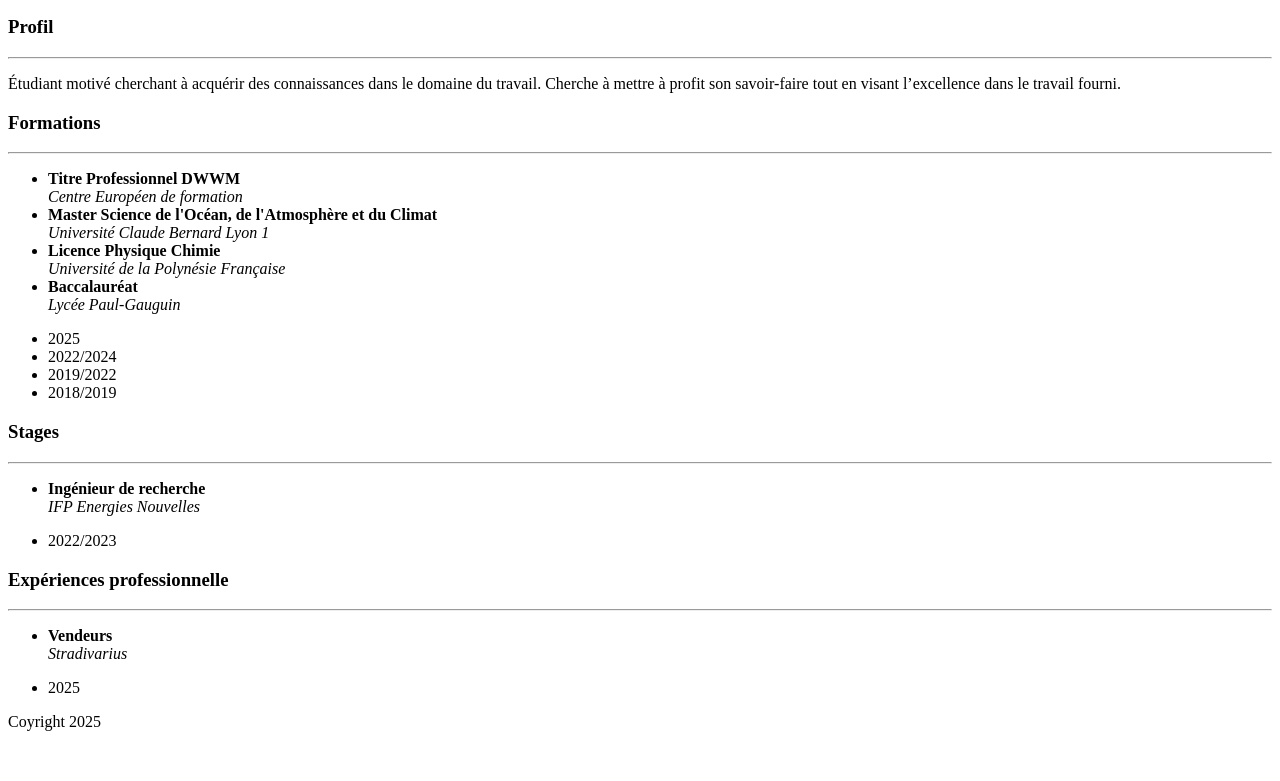
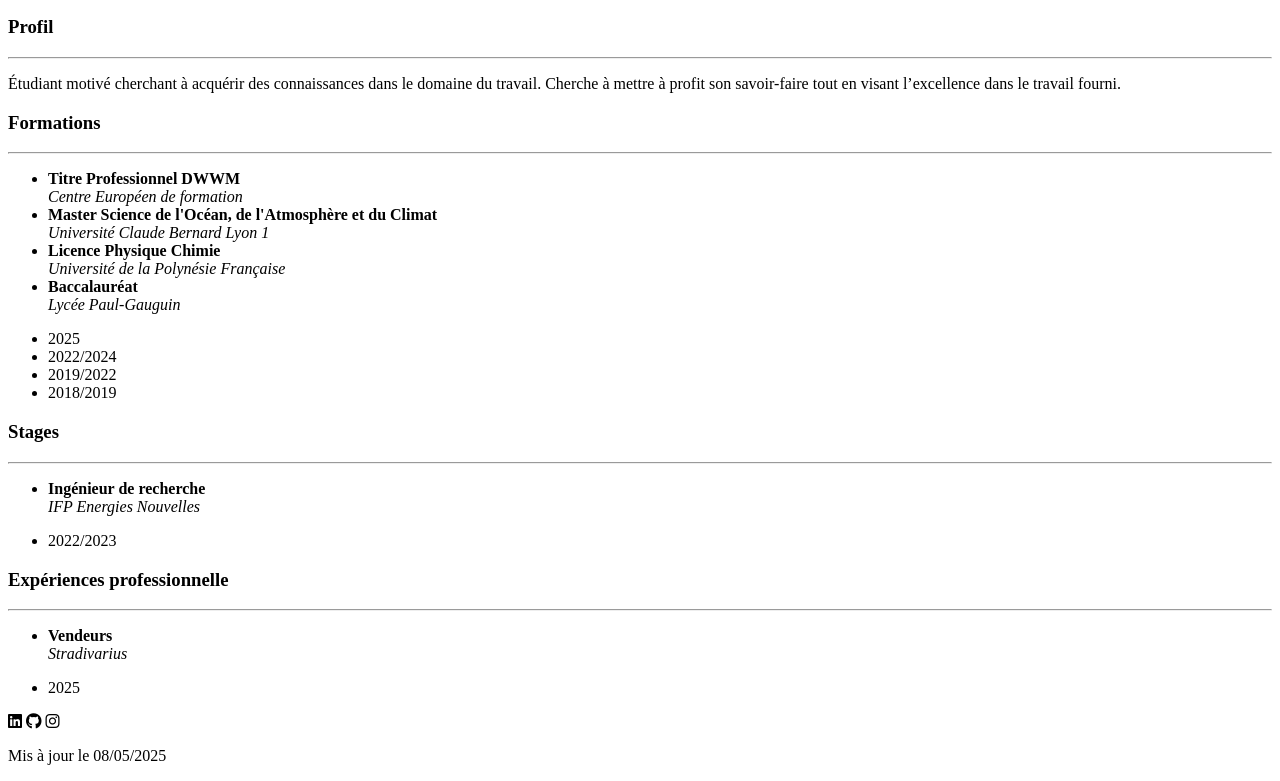
Before and after one commit to DylanPEUA/CV-Online, a plain HTML site: page index.html in a window 1280 px wide. Shown: the part 704-1485 px from the top of the page. Before the commit the page ends 1443 px from the top, so only its background shows below. Drawn offline with Linux system fonts and the light colour scheme.

Commit message:
Add CV footer HTML

```diff
--- a/index.html
+++ b/index.html
@@ -162,7 +162,10 @@
     </main>
 
     <footer>
-        Coyright 2025
+        <i class="fa-brands fa-linkedin"></i>
+        <i class="fa-brands fa-github"></i>
+        <i class="fa-brands fa-instagram"></i>
+        <p>Mis à jour le <time datetime="2025-05-08">08/05/2025</time></p>
     </footer>
 </body>
 </html>
```
